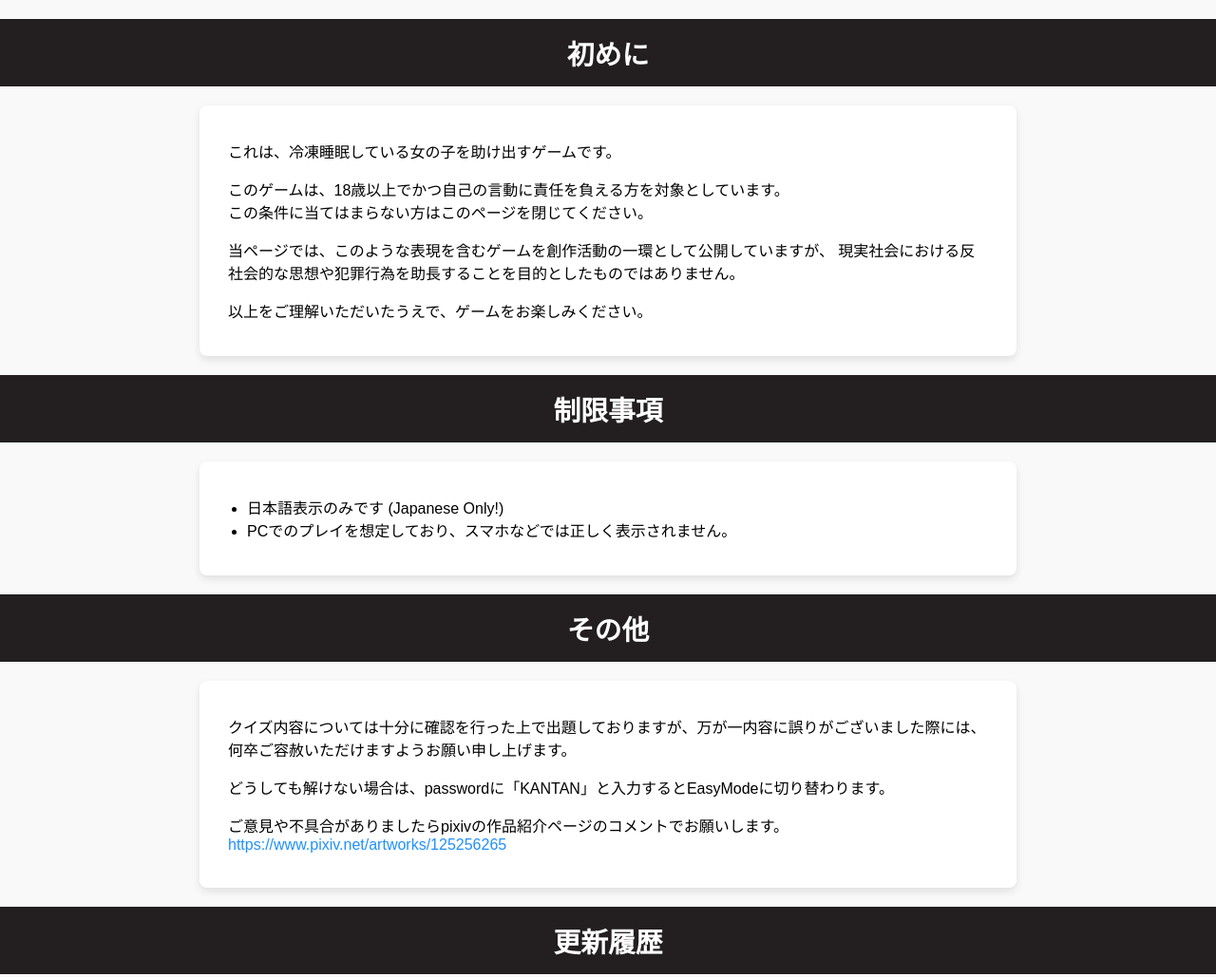
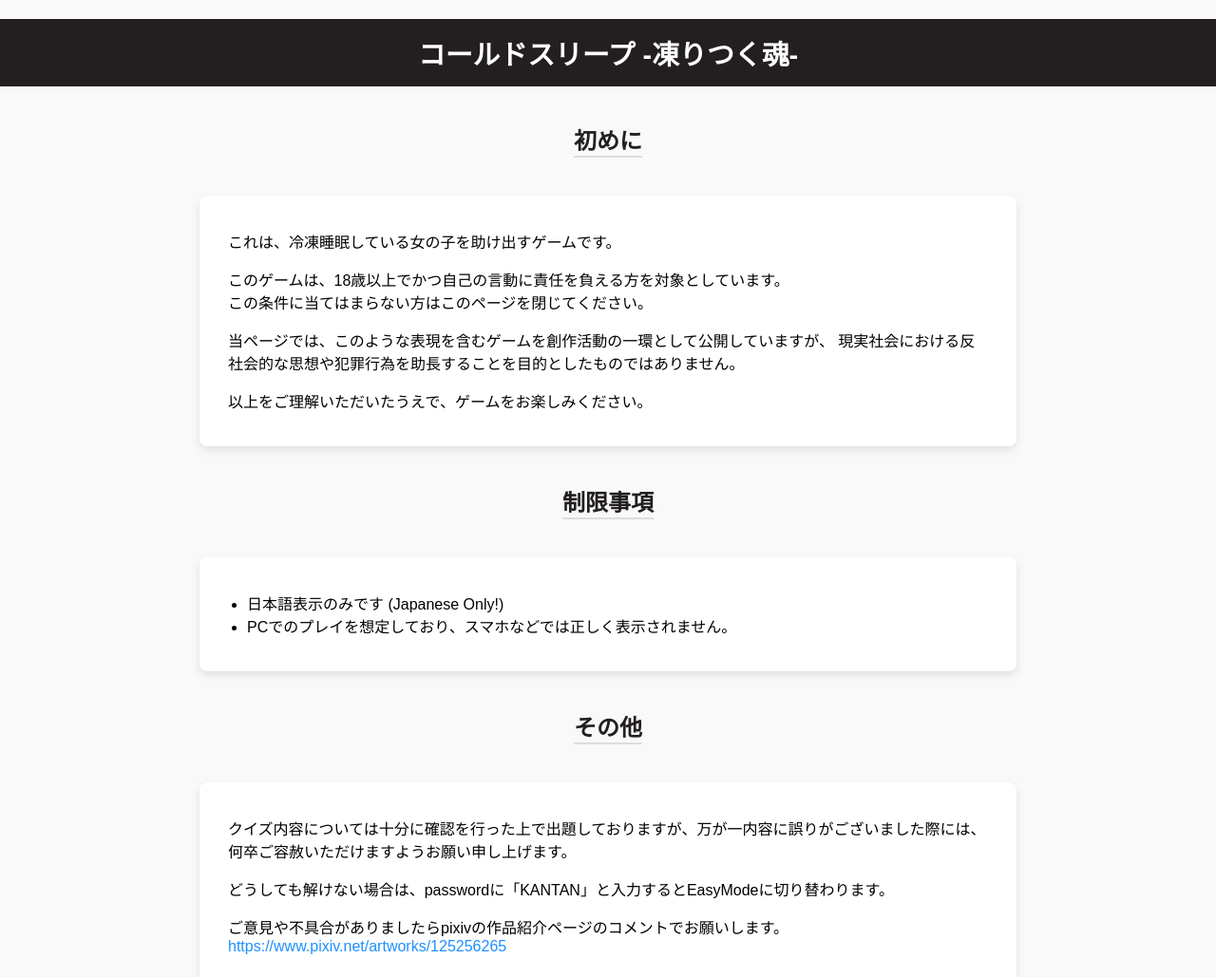
Before and after one commit to kimryu/kimryu.github.io, a plain HTML site: page ColdSleepQuizGame/index.html in a window 1280 px wide. Shown: the part 740-1769 px from the top of the page at 95% size. Drawn offline with Linux system fonts and the light colour scheme; no server answers.

Commit message:
250105_7_Commit

```diff
--- a/ColdSleepQuizGame/index.html
+++ b/ColdSleepQuizGame/index.html
@@ -17,6 +17,15 @@
       padding: 15px 0;
       margin: 0;
       font-size: 1.8rem;
+    }
+
+    h2 {
+      color: #231F20;
+      font-size: 1.5rem;
+      margin: 20px 0;
+      text-transform: uppercase;
+      border-bottom: 2px solid #ddd;
+      display: inline-block;
     }
 
     .section {
@@ -82,7 +91,9 @@
       // devicePixelRatio: 1, // Uncomment this to override low DPI rendering on high DPI displays.
     });
   </script>
-  <h1>初めに</h1>
+  <h1>コールドスリープ -凍りつく魂-</h1>
+  <br>
+  <h2>初めに</h2>
   <div class="section">
     <p>これは、冷凍睡眠している女の子を助け出すゲームです。</p>
     <p>
@@ -96,7 +107,7 @@
     <p>以上をご理解いただいたうえで、ゲームをお楽しみください。</p>
   </div>
 
-  <h1>制限事項</h1>
+  <h2>制限事項</h2>
   <div class="section">
     <ul>
       <li>日本語表示のみです (Japanese Only!)</li>
@@ -104,7 +115,7 @@
     </ul>
   </div>
 
-  <h1>その他</h1>
+  <h2>その他</h2>
   <div class="section">
     <p>
       クイズ内容については十分に確認を行った上で出題しておりますが、万が一内容に誤りがございました際には、何卒ご容赦いただけますようお願い申し上げます。
@@ -118,7 +129,7 @@
     </p>
   </div>
 
-  <h1>更新履歴</h1>
+  <h2>更新履歴</h2>
   <div class="section">
     <ul>
       <li>V1.0 : 公開 (2025/01/05)</li>
```
